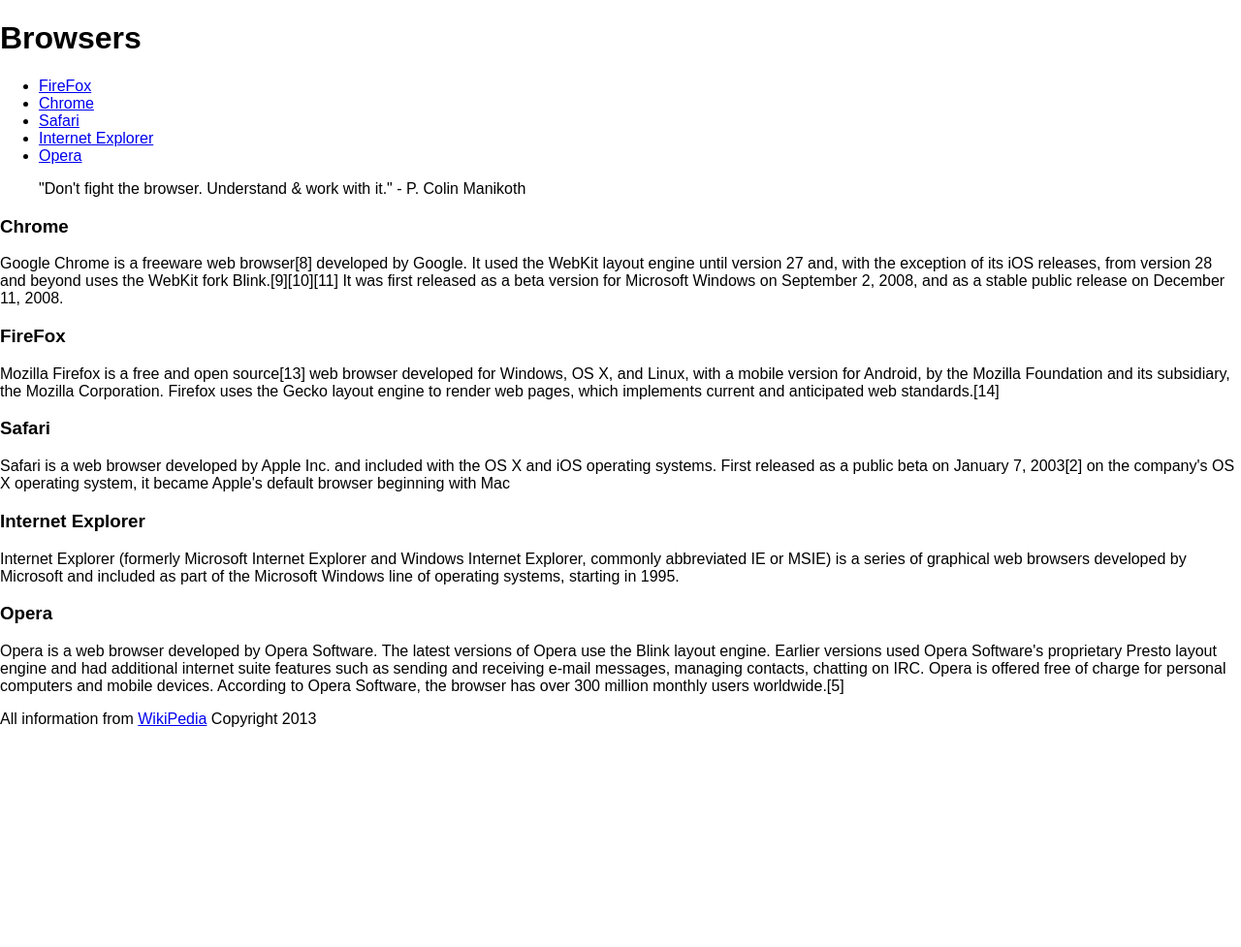
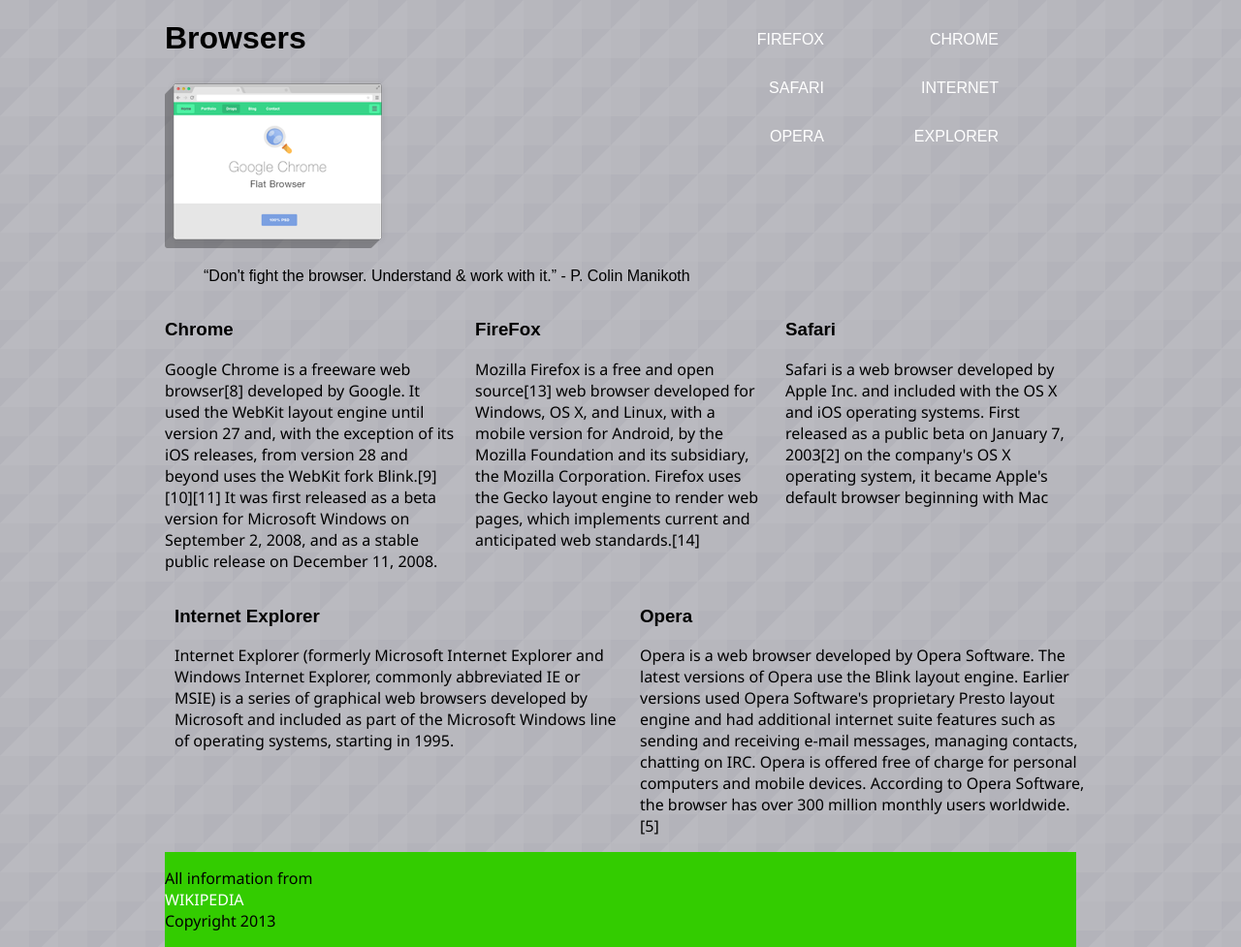
Before and after one commit to x78370/Midterm-Refresher-A-master, a plain HTML site: page index.html in a window 1280 px wide. Shown: the whole page at 97% size. Before the commit the page ends 800 px from the top, so only its background shows below. Drawn offline with Linux system fonts and the light colour scheme.

Commit message:
3-9 changes , finished class

```diff
--- a/css/styles.css
+++ b/css/styles.css
@@ -1,7 +1,64 @@
 /* Stylesheet */
+footer {
+	background: #3C0
+}
 
+p {
+        font-family: 'Noto Sans', sans-serif;
+}
 
+body {
+	background: url("../img/bg.png");
+}
 
+#logo {
+        width: 50%;
+}
+
+li {
+  background: none;
+float: left;
+  height: 50px;
+  line-height: 50px;
+  list-style: none;
+	margin: 0 20px 0 10px;
+  text-align: right;
+  width: 150px;
+}
+
+a {
+  background: none;
+  color: #fff;
+display: block;
+  text-transform: uppercase;
+  text-decoration: none;
+
+}
+
+#google a:hover {
+  background: url("../img/chrome.png") no-repeat left center;
+
+}
+
+#mozilla a:hover {
+  background: url("../img/firefox.png") no-repeat left center;
+
+}
+
+#apple a:hover {
+  background: url("../img/safari.png") no-repeat left center;
+
+}
+
+#opera a:hover {
+  background: url("../img/opera.png") no-repeat left center;
+
+}
+
+#microsoft a:hover {
+  background: url("../img/ie.png") no-repeat left center;
+
+}
 /* Help Class to Show Grid */
 .showgrid {
 	background: url("../img/12-col-grid.gif") !important;
--- a/index.html
+++ b/index.html
@@ -11,16 +11,17 @@
 	<link rel="stylesheet" href="css/normalize.css" />
 	<link rel="stylesheet" href="css/960.css" />
 	<link rel="stylesheet" href="css/styles.css" />
-
+	<link href='http://fonts.googleapis.com/css?family=Noto+Sans' rel='stylesheet' type='text/css'>
 </head>
 <body>
-
+<div class="container_12">
     <!-- Header -->
-<header>
+    <header class="grid_6">
         <h1>Browsers</h1>
+        <img src="img/logo.png" id="logo" />
     </header>
     <!-- Navigation -->
-<nav>
+    <nav class="grid_6">
         <ul>
             <li id="mozilla"><a href="http://getfirefox.com">FireFox</a></li>
             <li id="google"><a href="https://www.google.com/intl/en/chrome/browser/">Chrome</a></li>
@@ -30,44 +31,46 @@
         </ul>
     </nav>
     <!-- Quote -->
-<aside>
+    <aside class="grid_12">
         <blockquote>
-		"Don't fight the browser. Understand & work with it." - P. Colin Manikoth
+            &ldquo;Don't fight the browser. Understand &amp; work with it.&rdquo; - P. Colin Manikoth
         </blockquote>
     </aside>
     <!-- Browsers -->
-<article>
-	<section>
+    <article class="grid_12">
+        <section class="grid_4 alpha">
         <h3>Chrome</h3>
         <p>Google Chrome is a freeware web browser[8] developed by Google. It used the WebKit layout engine until version 27 and, with the exception of its iOS releases, from version 28 and beyond uses the WebKit fork Blink.[9][10][11] It was first released as a beta version for Microsoft Windows on September 2, 2008, and as a stable public release on December 11, 2008.</p>
         </section>
 
-    <section>
+        <section class="grid_4">
         <h3>FireFox</h3>
         <p>Mozilla Firefox is a free and open source[13] web browser developed for Windows, OS X, and Linux, with a mobile version for Android, by the Mozilla Foundation and its subsidiary, the Mozilla Corporation. Firefox uses the Gecko layout engine to render web pages, which implements current and anticipated web standards.[14]</p>
         </section>
 
-	<section>
+        <section class="grid_4 omega">
         <h3>Safari</h3>
         <p>Safari is a web browser developed by Apple Inc. and included with the OS X and iOS operating systems. First released as a public beta on January 7, 2003[2] on the company's OS X operating system, it became Apple's default browser beginning with Mac</p>
         </section>
-
-    <section>
+    <div class="grid_12">
+        <section class="grid_6 alpha">
         <h3>Internet Explorer</h3>
         <p>Internet Explorer (formerly Microsoft Internet Explorer and Windows Internet Explorer, commonly abbreviated IE or MSIE) is a series of graphical web browsers developed by Microsoft and included as part of the Microsoft Windows line of operating systems, starting in 1995. </p>
         </section>
 
-	<section>
+        <section class="grid_6 omega">
         <h3>Opera</h3>
         <p>Opera is a web browser developed by Opera Software. The latest versions of Opera use the Blink layout engine. Earlier versions used Opera Software's proprietary Presto layout engine and had additional internet suite features such as sending and receiving e-mail messages, managing contacts, chatting on IRC. Opera is offered free of charge for personal computers and mobile devices. According to Opera Software, the browser has over 300 million monthly users worldwide.[5]</p>
         </section>
-
+     </div>
     </article>
 
     <!-- Footer -->
-        <footer>
+            <footer class="grid_12">
             <p>All information from <a href="http://wikipedia.com">WikiPedia</a> Copyright 2013</p>
             </footer>
 
+</div>   <!--End container-->
+
 </body>
 </html>
```
Also changed, not shown: img/logo.png (added), 1 other file. Lines whose indentation alone changed are shown as unchanged.
